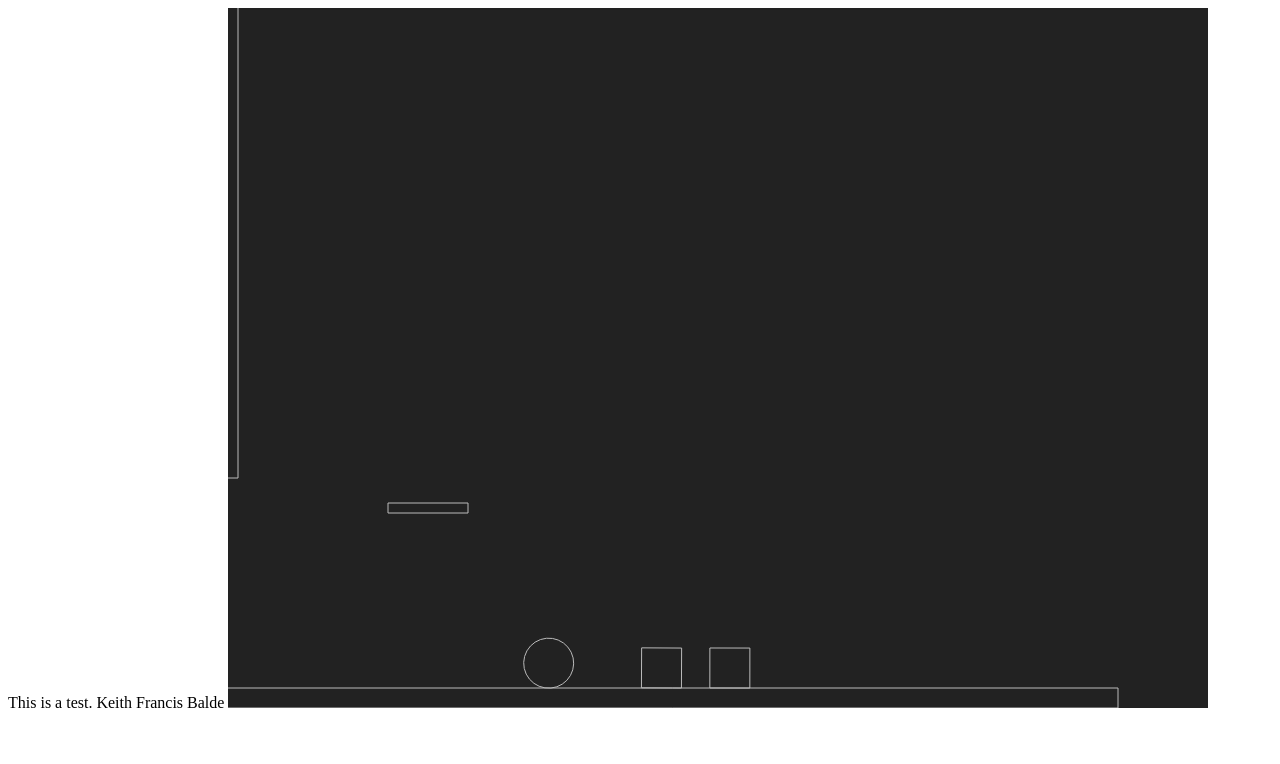
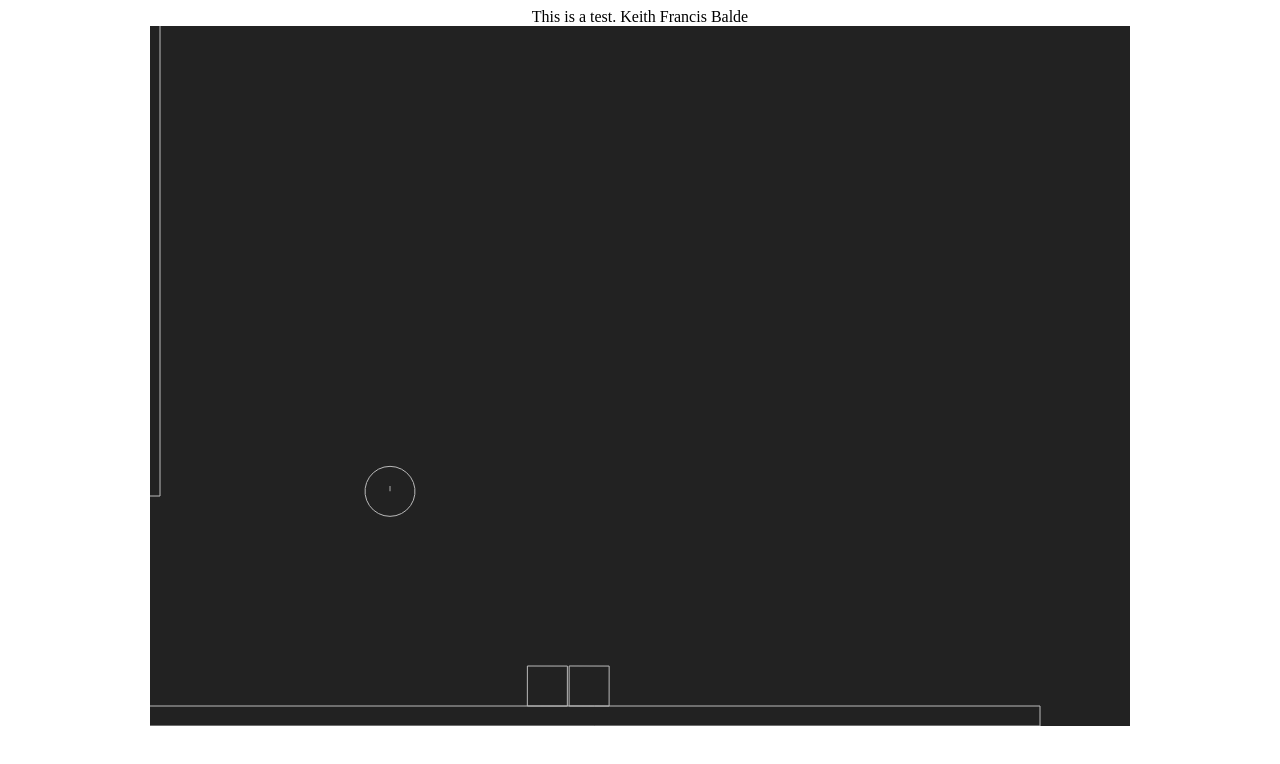
Before and after one commit to keithfrancisb/Angry-Circles, a plain HTML site: page index.html in a window 1280 px wide. Drawn offline with Linux system fonts and the light colour scheme.

Commit message:
Apply Initial CSS.

```diff
--- /dev/null
+++ b/assets/stylesheets/basic.css
@@ -0,0 +1,6 @@
+body {
+  display: flex;
+  flex-direction: column;
+  justify-content: center;
+  align-items: center;
+}
--- a/index.html
+++ b/index.html
@@ -2,7 +2,8 @@
 <html lang="en" dir="ltr">
   <head>
     <meta charset="utf-8">
-    <script type="text/javascript" src="lib/matter.js"></script>
+    <script type="text/javascript" src="lib/matter.js"/></script>
+    <link rel="stylesheet" href="assets/stylesheets/basic.css">
     <title></title>
   </head>
   <body>
--- a/magic.js
+++ b/magic.js
@@ -1,4 +1,4 @@
-let { Engine, Render, World, Bodies } = Matter;
+let { Engine, Render, World, Bodies, Mouse, MouseConstraint, Constraint, Events } = Matter;
 
 // create an engine
 let engine = Engine.create();
@@ -13,25 +13,55 @@ let render = Render.create({
     }
 });
 
-let { canvas } = render;
+const { canvas } = render;
 
 // create static objects in the world
-let ground = Bodies.rectangle(400, 690, canvas.width, 20, { isStatic: true });
-let leftWall = Bodies.rectangle(0, 20, 20, canvas.height+200, { isStatic: true });
-let slingShotPlatform = Bodies.rectangle(200, canvas.height-200, 80, 10, { isStatic: true });
+const ground = Bodies.rectangle(400, 690, canvas.width, 20, { isStatic: true });
+const leftWall = Bodies.rectangle(0, 20, 20, canvas.height+200, { isStatic: true });
+// const slingShotPlatform = Bodies.rectangle(240, canvas.height-200, 80, 10, { isStatic: true });
 
 
-let boxA = Bodies.rectangle(400, 200, 40, 40);
-let boxB = Bodies.rectangle(420, 50, 40, 40);
-let circleA = Bodies.circle(390, 300, 25);
+const boxA = Bodies.rectangle(400, 200, 40, 40);
+const boxB = Bodies.rectangle(420, 50, 40, 40);
+let angryCircle = Bodies.circle(240, canvas.height-240, 25, { restitution: 1 });
+
+const slingShot = Constraint.create({
+  pointA: { x:240, y: canvas.height-240 },
+  bodyB: angryCircle,
+  stiffness: 0.05
+});
+
+Events.on(engine, 'afterUpdate', () => {
+  if(mouseConstraint.mouse.button === -1 && angryCircle.position.y < canvas.height-260) {
+    angryCircle = Bodies.circle(240, canvas.height-240, 25, { restitution: 1.3});
+    World.add(engine.world, angryCircle);
+    slingShot.bodyB = angryCircle;
+  }
+});
+
+World.add(engine.world, slingShot);
 
 // add all of the bodies to the world
 // STATIC
-World.add(engine.world, [ground, leftWall, slingShotPlatform]);
+World.add(engine.world, [ground, leftWall]);
 
 // NON-STATIC
-World.add(engine.world, [boxA, boxB, circleA]);
+World.add(engine.world, [boxA, boxB, angryCircle]);
 
+
+const mouse = Mouse.create(canvas);
+const mouseConstraint = MouseConstraint.create(engine, {
+  mouse,
+  constraint: {
+    stiffness: 0.2,
+    render: {
+      visible: false
+    }
+  }
+});
+World.add(engine.world, mouseConstraint);
+
+render.mouse = mouse;
 
 // run the engine
 Engine.run(engine);
```
